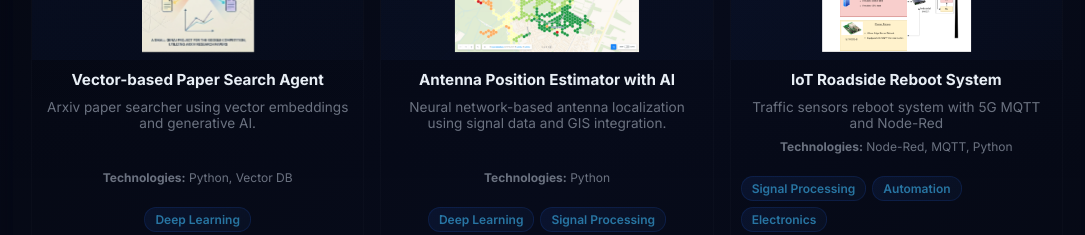
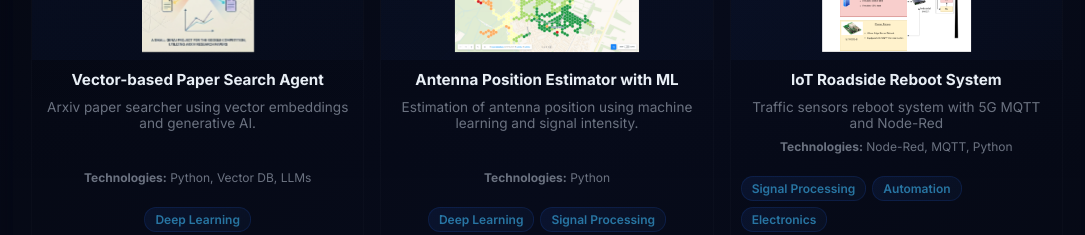
Before and after one commit to mgvillafane/Marcos-Website, a React (Vite) app: page / in a window 1280 px wide. Shown: the part 3391-3626 px from the top of the page, without its empty margins (93-1178 px from the left). Built offline with nearby package versions, Linux system fonts and the light colour scheme.

Commit message:
Minor changes, Vercel analytics

```diff
--- a/App.jsx
+++ b/App.jsx
@@ -1,5 +1,6 @@
 import React from 'react'
 import { BrowserRouter, Routes, Route } from 'react-router-dom'
+import { Analytics } from "@vercel/analytics/react"
 import Header from './Header.jsx'
 import Hero from './Hero.jsx'
 import ProjectCard from './ProjectCard.jsx'
@@ -73,13 +74,13 @@ function HomePage(){
     {
       title: 'Vector-based Paper Search Agent',
       desc: 'Arxiv paper searcher using vector embeddings and generative AI.',
-      tech: 'Python, Vector DB',
+      tech: 'Python, Vector DB, LLMs',
       image: PaperSearch,
       categories: ['Deep Learning']
     },
     {
-      title: 'Antenna Position Estimator with AI',
-      desc: 'Neural network-based antenna localization using signal data and GIS integration.',
+      title: 'Antenna Position Estimator with ML',
+      desc: 'Estimation of antenna position using machine learning and signal intensity.',
       tech: 'Python',
       image: WorkshopMOBCOM,
       categories: ['Deep Learning', 'Signal Processing']
--- a/Experience.jsx
+++ b/Experience.jsx
@@ -47,7 +47,7 @@ export default function Experience(){
       role: 'Programming Intern',
       dates: 'Jan 2019 – Apr 2019',
       location: 'Buenos Aires, Argentina',
-      logo: 'https://media.licdn.com/dms/image/v2/C4D0BAQHaO2xvf4A9AA/company-logo_100_100/company-logo_100_100/0/1631315773744?e=1779321600&v=beta&t=YbWlhUNPwy1s94Ul2XYHrS4bR1uYM6nkoB5GF10Cf7k',
+      logo: 'https://media.licdn.com/dms/image/v2/C4D0BAQHaO2xvf4A9AA/company-logo_200_200/company-logo_200_200/0/1631315773744?e=1781740800&v=beta&t=min_xDzKR0apFLllIykTG18Bhldosnldl73HG07Rjbc',
       tasks: [
         'Developed and improved website features using HTML, CSS, JavaScript.'
       ]
--- a/ProjectDetail.jsx
+++ b/ProjectDetail.jsx
@@ -43,26 +43,21 @@ const projectsData = {
   'astar-orientation-estimation': {
     title: 'ASTAR - Orientation Estimation of Nanosatellites',
     desc: 'CubeSat attitude estimation using sensor fusion with multiple sensors for precise orientation.',
-    tech: 'Python, Sensor Fusion, Signal Processing',
+    tech: 'Python, FreeCAD, Kicad, Matlab',
     image: AstarFinished,
     github: 'https://github.com/mgvillafane/astar-orientation-estimation',
     coauthors: '',
     overview: 'ASTAR is an advanced attitude estimation system designed for CubeSat nanosatellites. It uses multi-sensor fusion algorithms to accurately determine the satellite\'s 3D orientation in space, critical for communication and payload operations. The system implements complementary filters and Kalman filters for robust estimation.',
     features: [
-      'Multi-sensor fusion (gyroscope, magnetometer, sun sensor)',
-      'Real-time quaternion-based attitude representation',
-      'Complementary and Extended Kalman Filter implementations',
-      'Robust error handling for sensor noise',
-      'Efficient computation suitable for embedded systems',
-      'Simulation framework for validation'
+      'Multi-sensor fusion (IMU, magnetometer, light sensor)',
+      'TRIAD algorithm',
+      'Kalman Filter for noise reduction',
+      'Self-made PCB',
+      'Self-made light sensor'
+
     ],
     outcomes: [
-      'Achieved sub-degree attitude accuracy in simulations',
-      'Validated against CubeSat mission requirements',
-      'Computational efficiency suitable for onboard processors',
-      'Comprehensive documentation and test suite',
-      'Contributing code to space research community',
-      'Presented at aerospace engineering conferences'
+      'Working prototype',
     ]
 
   },
@@ -91,10 +86,9 @@ const projectsData = {
     outcomes: [
       'Achieved Stable + regulated output',
       'Successfully fabricated and tested PCB',
-      '3D model available for reference and manufacturing',
-      'Comprehensive schematic and layout documentation',
-      'Performance exceeds industry specifications',
-      'Reusable design for future projects'
+      'Low Dropout Voltage of 0.21V achieved',
+      'Efficiency of 99,13%',
+      'Working Current Foldback, OVLO and UVLO'
     ]
 
   },
--- a/SocialLinks.jsx
+++ b/SocialLinks.jsx
@@ -6,7 +6,7 @@ export default function SocialLinks(){
   const socials = [
     {
       name: 'LinkedIn',
-      url: 'https://linkedin.com/in/marcos-gomez-villafane',
+      url: 'https://www.linkedin.com/in/marcos-g%C3%B3mez-villafa%C3%B1e-b8b1261a5/',
       icon: <FaLinkedin size={24} />
     },
     {
--- a/package.json
+++ b/package.json
@@ -11,6 +11,7 @@
   "dependencies": {
     "@react-three/drei": "^9.122.0",
     "@react-three/fiber": "^8.18.0",
+    "@vercel/analytics": "^2.0.1",
     "react": "^18.2.0",
     "react-dom": "^18.2.0",
     "react-icons": "^5.6.0",
--- a/styles.css
+++ b/styles.css
@@ -210,7 +210,7 @@ h2{color:#e8eef5;margin-bottom:16px}
 }
 
 .hero-subtitle{
-  font-size:1.3rem;
+  font-size:1.6rem;
   color:var(--accent);
   margin:12px 0 0 0;
   font-weight:500;
```
Also changed, not shown: 1 other file (tests, documents, lock files or other folders).
